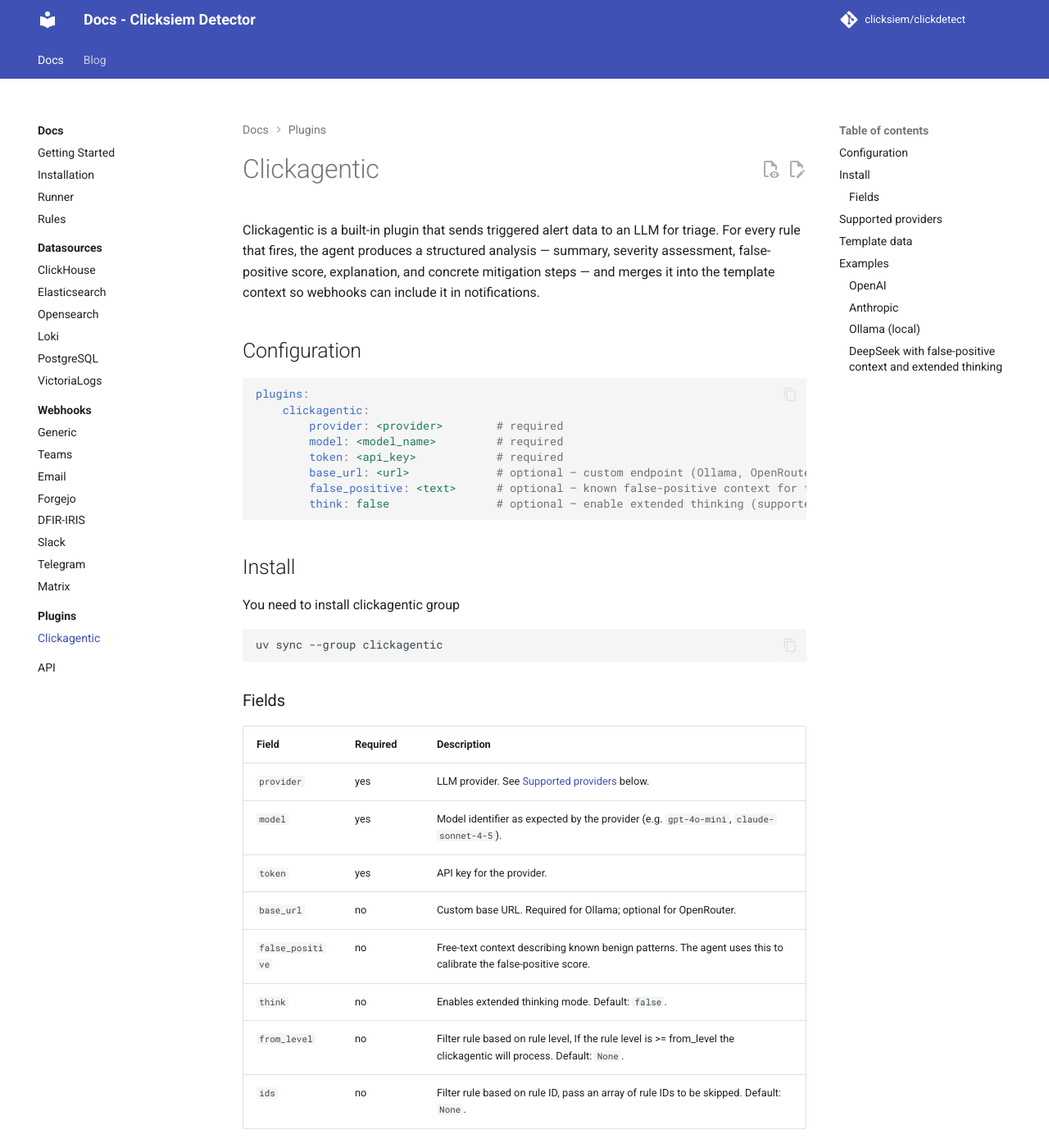
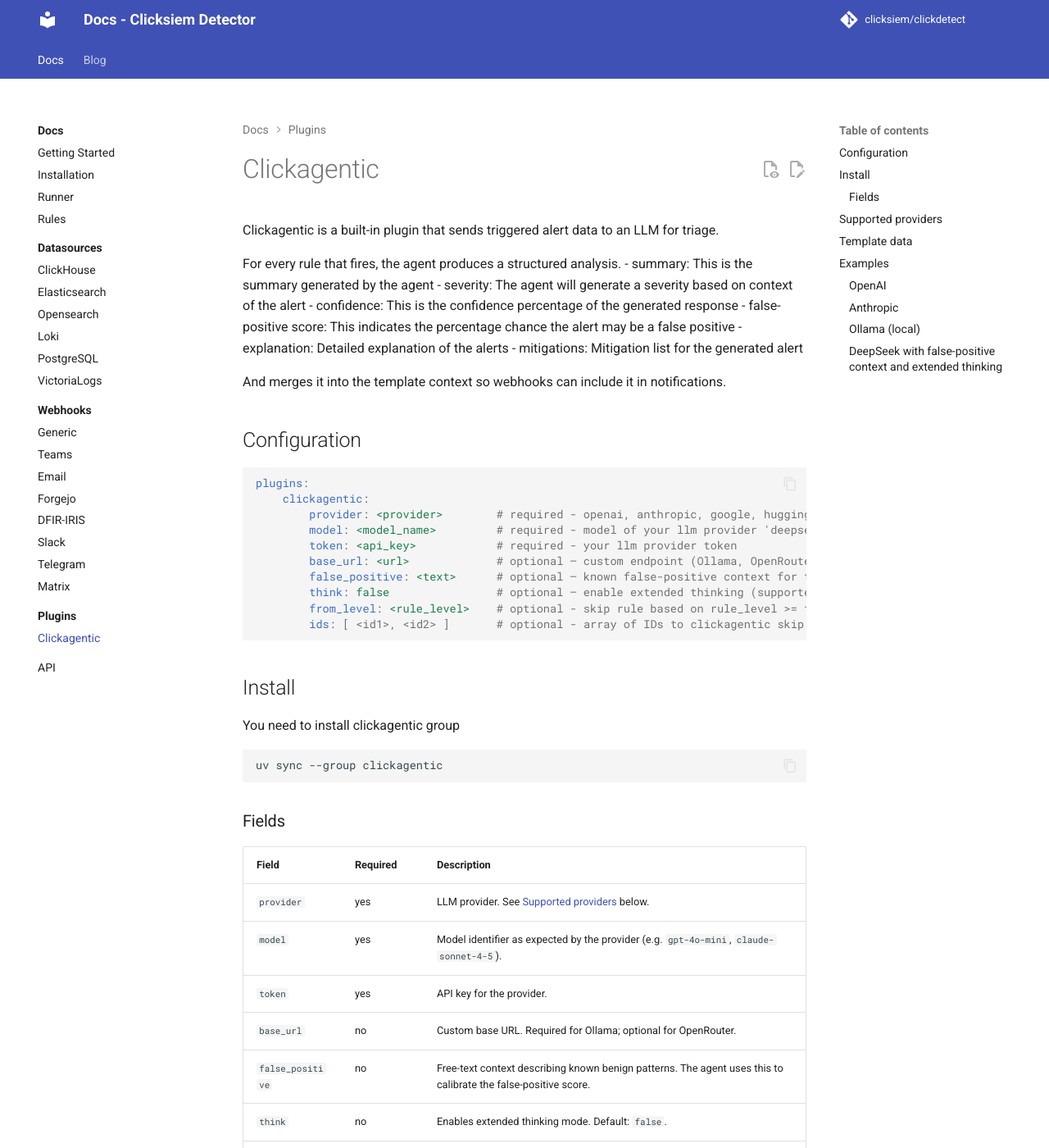
Before and after one commit to clicksiem/clickdetect, an MkDocs documentation site: the page built from docs/docs/plugin/clickagentic.md, in a window 1280 px wide and 1400 px high. Shown: the whole window at 82% size. Built offline with MkDocs 1.6.1 and Material for MkDocs 9.7.7, drawn with Linux system fonts in a browser that asks for light colours; plug-ins that fetch from the network failed and are left out; comment, search, counter and statistics services are not loaded.

Commit message:
chore(docs): update trivial doc about clickagentic

````diff
--- a/docs/docs/plugin/clickagentic.md
+++ b/docs/docs/plugin/clickagentic.md
@@ -1,25 +1,37 @@
 # Clickagentic
 
-Clickagentic is a built-in plugin that sends triggered alert data to an LLM for triage. For every rule that fires, the agent produces a structured analysis — summary, severity assessment, false-positive score, explanation, and concrete mitigation steps — and merges it into the template context so webhooks can include it in notifications.
+Clickagentic is a built-in plugin that sends triggered alert data to an LLM for triage.
+
+For every rule that fires, the agent produces a structured analysis.
+- summary: This is the summary generated by the agent
+- severity: The agent will generate a severity based on context of the alert
+- confidence: This is the confidence percentage of the generated response
+- false-positive score: This indicates the percentage chance the alert may be a false positive
+- explanation: Detailed explanation of the alerts
+- mitigations: Mitigation list for the generated alert
+
+And merges it into the template context so webhooks can include it in notifications.
 
 ## Configuration
 
 ```yaml
 plugins:
     clickagentic:
-        provider: <provider>        # required
-        model: <model_name>         # required
-        token: <api_key>            # required
+        provider: <provider>        # required - openai, anthropic, google, huggingface, ollama, openrouter, deepseek
+        model: <model_name>         # required - model of your llm provider 'deepseek-chat'
+        token: <api_key>            # required - your llm provider token
         base_url: <url>             # optional – custom endpoint (Ollama, OpenRouter, etc.)
         false_positive: <text>      # optional – known false-positive context for the agent
         think: false                # optional – enable extended thinking (supported providers only)
+        from_level: <rule_level>    # optional - skip rule based on rule_level >= from_level
+        ids: [ <id1>, <id2> ]       # optional - array of IDs to clickagentic skip
 ```
 
 ## Install
 
 You need to install clickagentic group
 
-```
+```sh
 uv sync --group clickagentic
 ```
 
````
